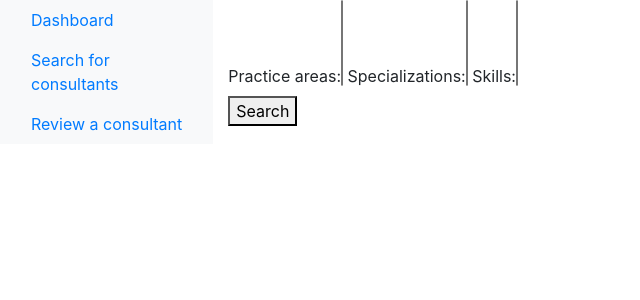
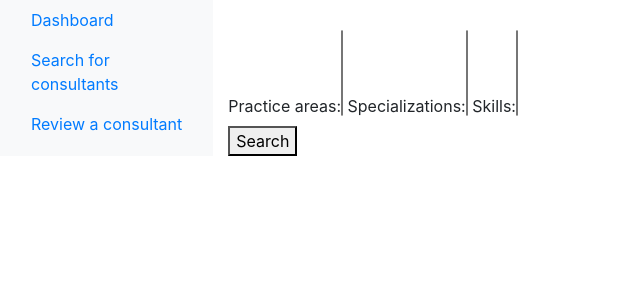
Before and after one commit to faaizajaz/consultDB, a Django app: page /search/ in a window 1280 px wide. Shown: the part 40-340 px from the top of the page, without its empty margins (0-640 px from the left). Run offline with Django 3.2, Linux system fonts and the light colour scheme; data that the repository does not hold is empty; some libraries are stand-ins or nearby versions.

Commit message:
Minor visual tweak

```diff
--- a/templates/base.html
+++ b/templates/base.html
@@ -63,7 +63,7 @@
             </ul>
           </div>
         </nav>
-              <div class="col">
+              <div class="col" style="padding-top: 30px;">
         {% block content %}
         {% endblock %}
       </div>
```
